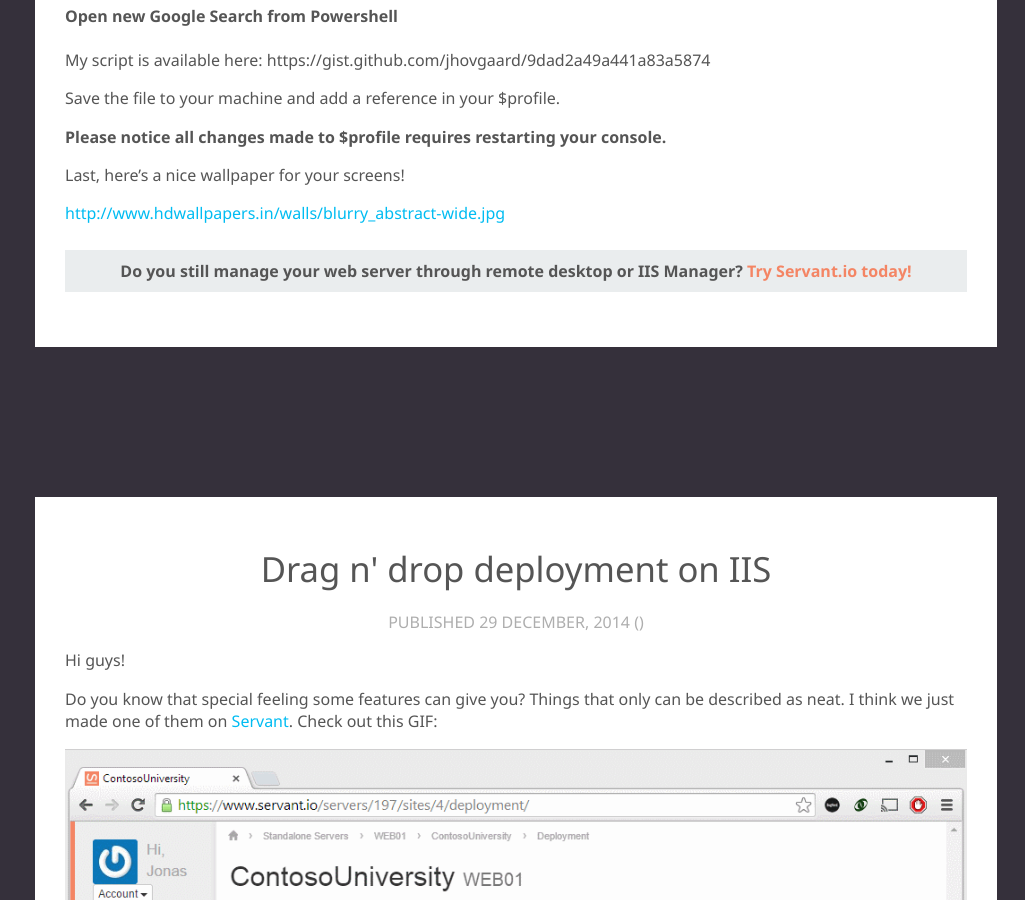
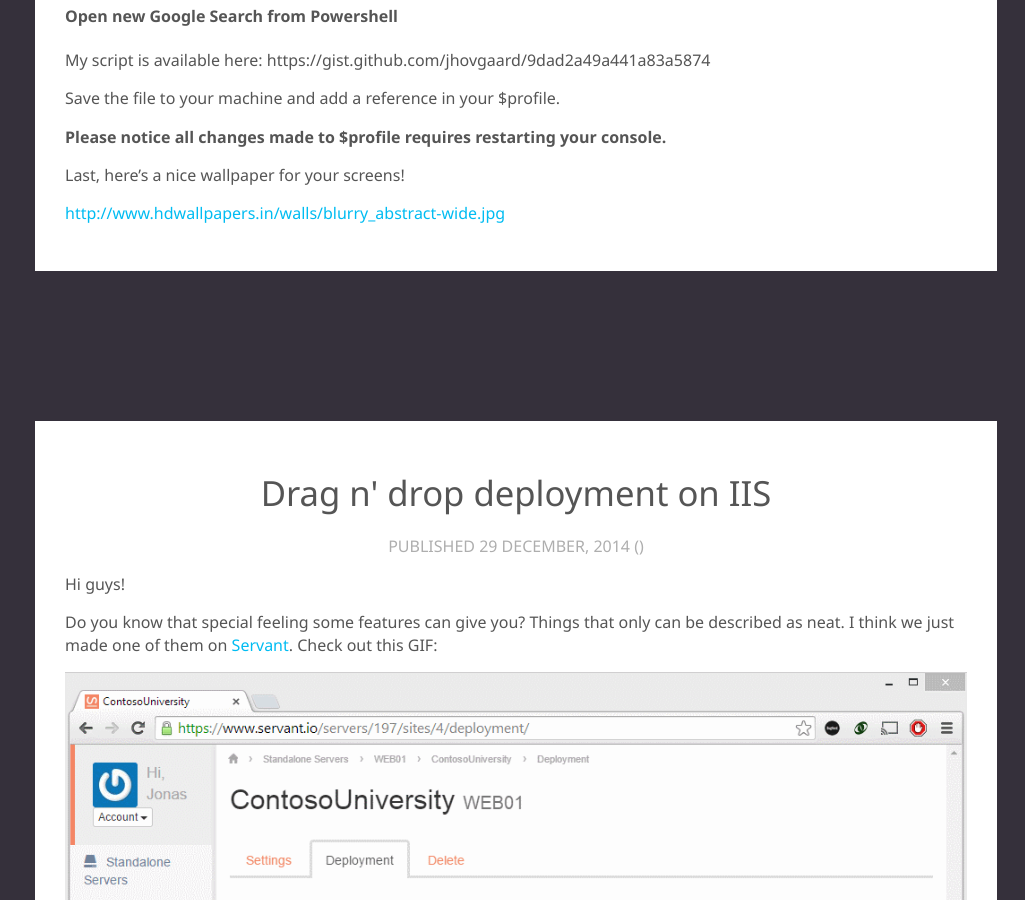
Before and after one commit to jhovgaard/jhovgaard.github.io, a Jekyll site: the page built from index.html, in a window 1280 px wide and 900 px high, scrolled down 1933 px. Shown: the whole window, without its empty margins (255-1280 px from the left). Built offline with Jekyll 4.4.1, drawn with Linux system fonts in a browser that asks for light colours; nearby versions of some CDN libraries; a script that is not in the unit is left out; the list of posts is cut into pages by our own code; comment, search, counter and statistics services are not loaded; some of the changed text lies outside the part shown.

Commit message:
Update index.html

```diff
--- a/index.html
+++ b/index.html
@@ -16,9 +16,6 @@
 		<abbr class="published" title="{{ post.date | date: "%e %B, %Y"  }}">PUBLISHED {{ post.date | date: "%e %B, %Y"  }}</abbr> <span class="commentcount">(<a href="http://www.jhovgaard.com{{post.url}}#disqus_thread"></a>)</span>
 		</div>
 		{{ post.content }}
-
-		    <blockquote id="servant-ad">Do you still manage your web server through remote desktop or IIS Manager? <a href="https://www.servant.io/?utm_source=jhovgaardblog&utm_medium=banner&utm_campaign=product
-" target="_blank">Try Servant.io today!</a></blockquote>
 	</div>
 {% endfor %}
 
```
